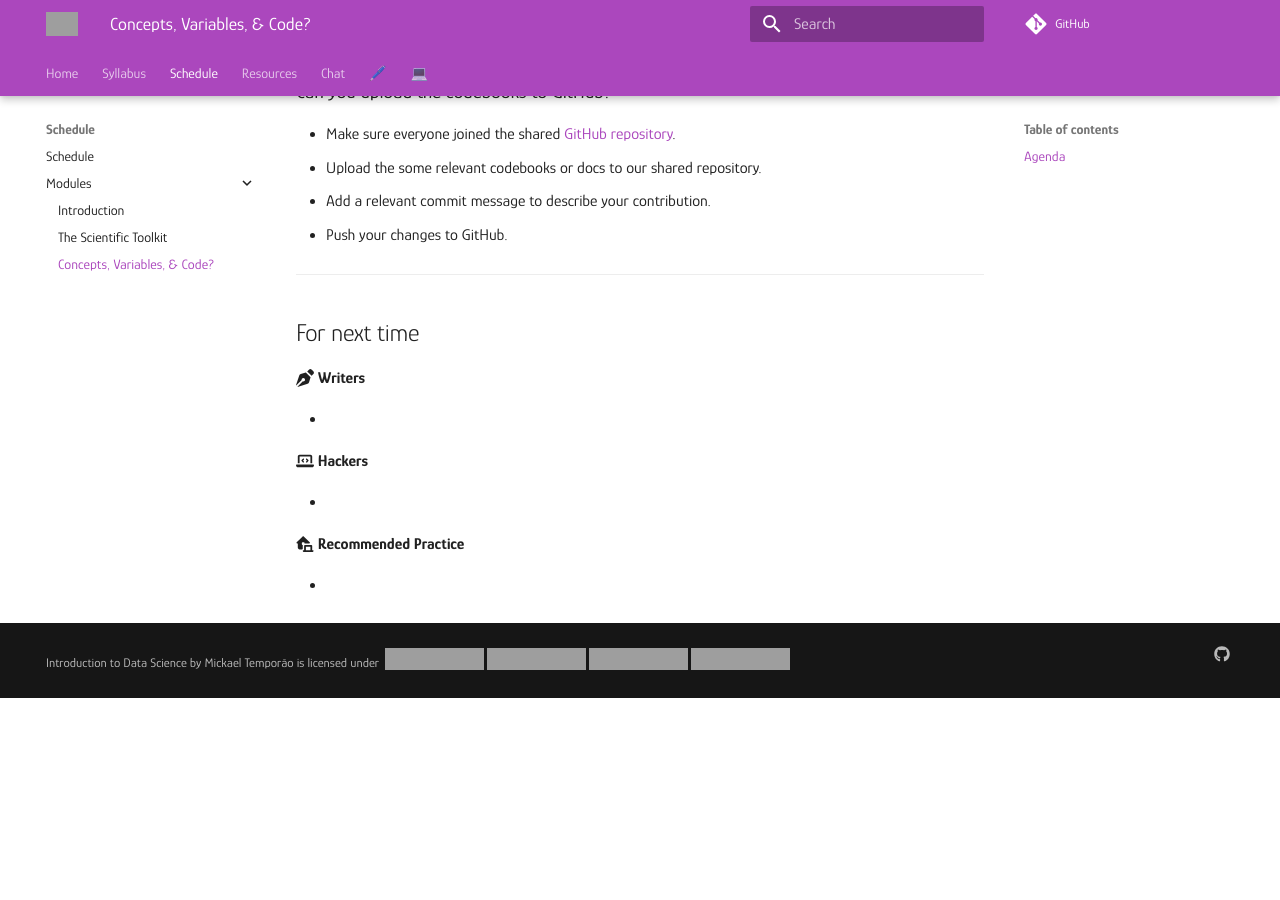
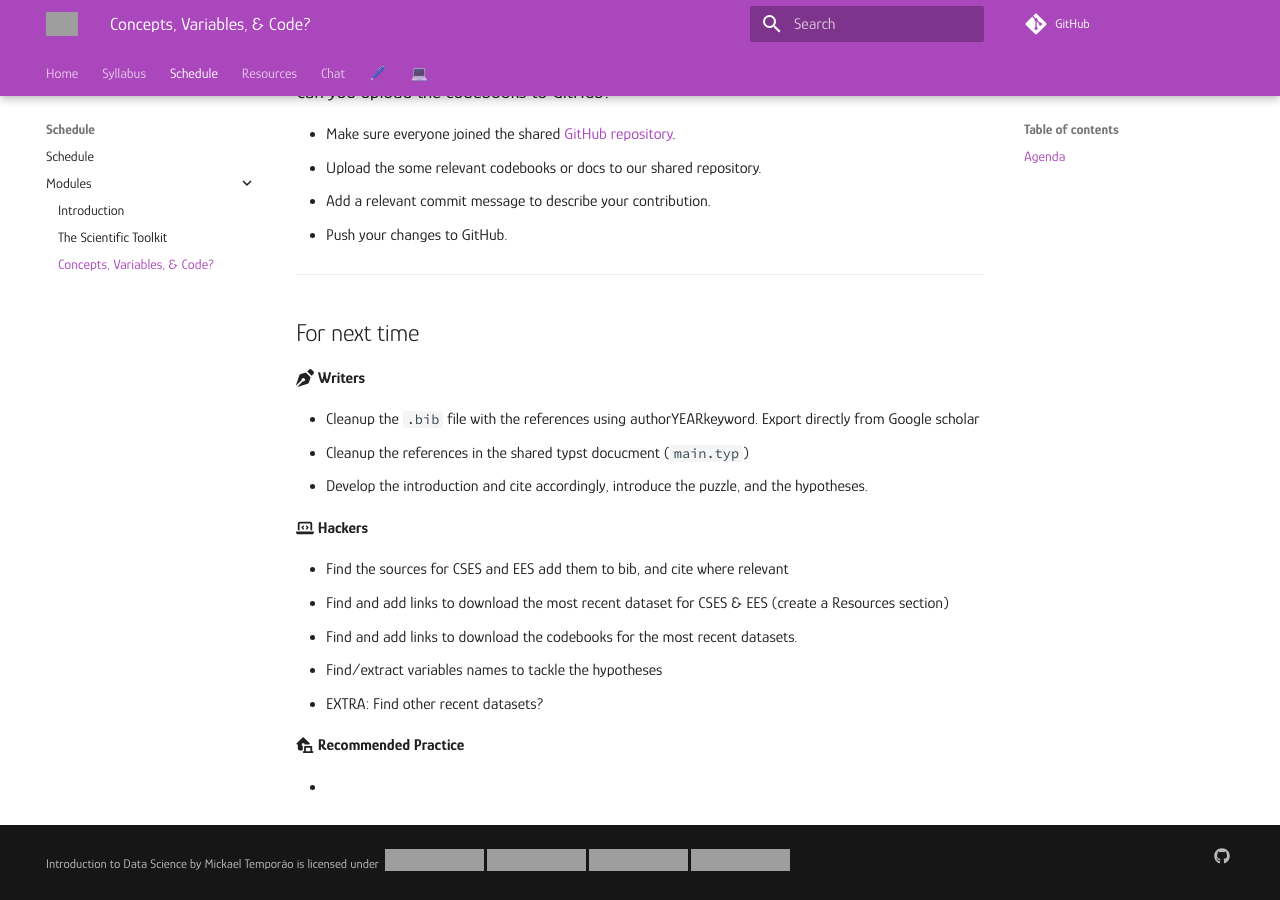
Before and after one commit to mickaeltemporao/itds, an MkDocs documentation site: the page built from docs/modules/programming-1.md, in a window 1280 px wide and 900 px high, scrolled down 786 px. Built offline with MkDocs 1.6.1 and Material for MkDocs 9.7.7, drawn with Linux system fonts in a browser that asks for light colours; comment, search, counter and statistics services are not loaded; before the commit the page ends 1484 px from its top, so only the background shows below that; grey boxes are pictures that could not be loaded.

Commit message:
updated next week

```diff
--- a/docs/modules/programming-1.md
+++ b/docs/modules/programming-1.md
@@ -33,11 +33,17 @@
 
 **:fontawesome-solid-pen-nib: Writers**
 
--
+- Cleanup the `.bib` file with the references using authorYEARkeyword. Export directly from Google scholar
+- Cleanup the references in the shared typst docucment (`main.typ`)
+- Develop the introduction and cite accordingly, introduce the puzzle, and the hypotheses.
 
 **:fontawesome-solid-laptop-code: Hackers**
 
--
+- Find the sources for CSES and EES add them to bib, and cite where relevant
+- Find and add links to download the most recent dataset for CSES & EES (create a Resources section)
+- Find and add links to download the codebooks for the most recent datasets.
+- Find/extract variables names to tackle the hypotheses
+- EXTRA: Find other recent datasets?
 
 **:fontawesome-solid-house-laptop: Recommended Practice**
 
```
